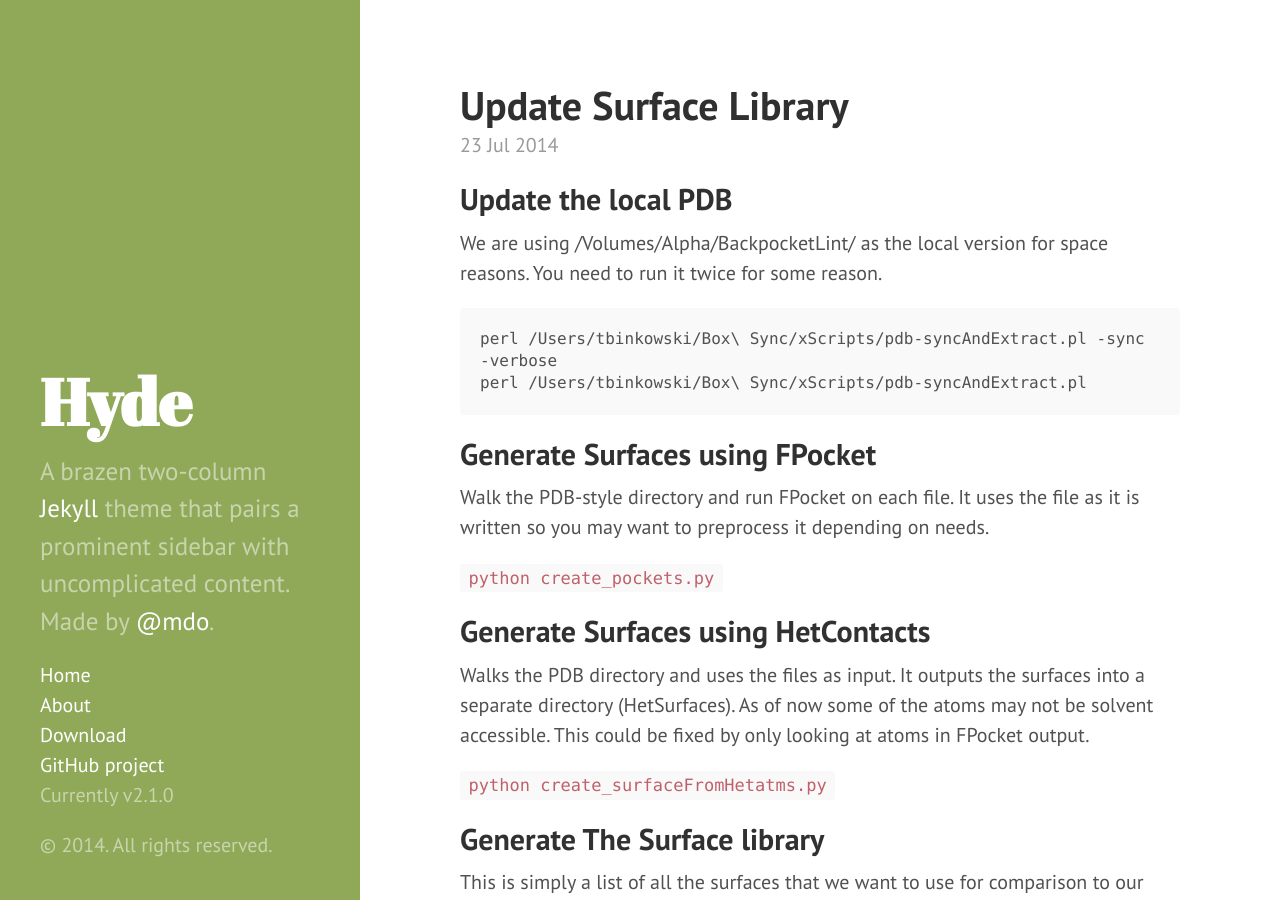
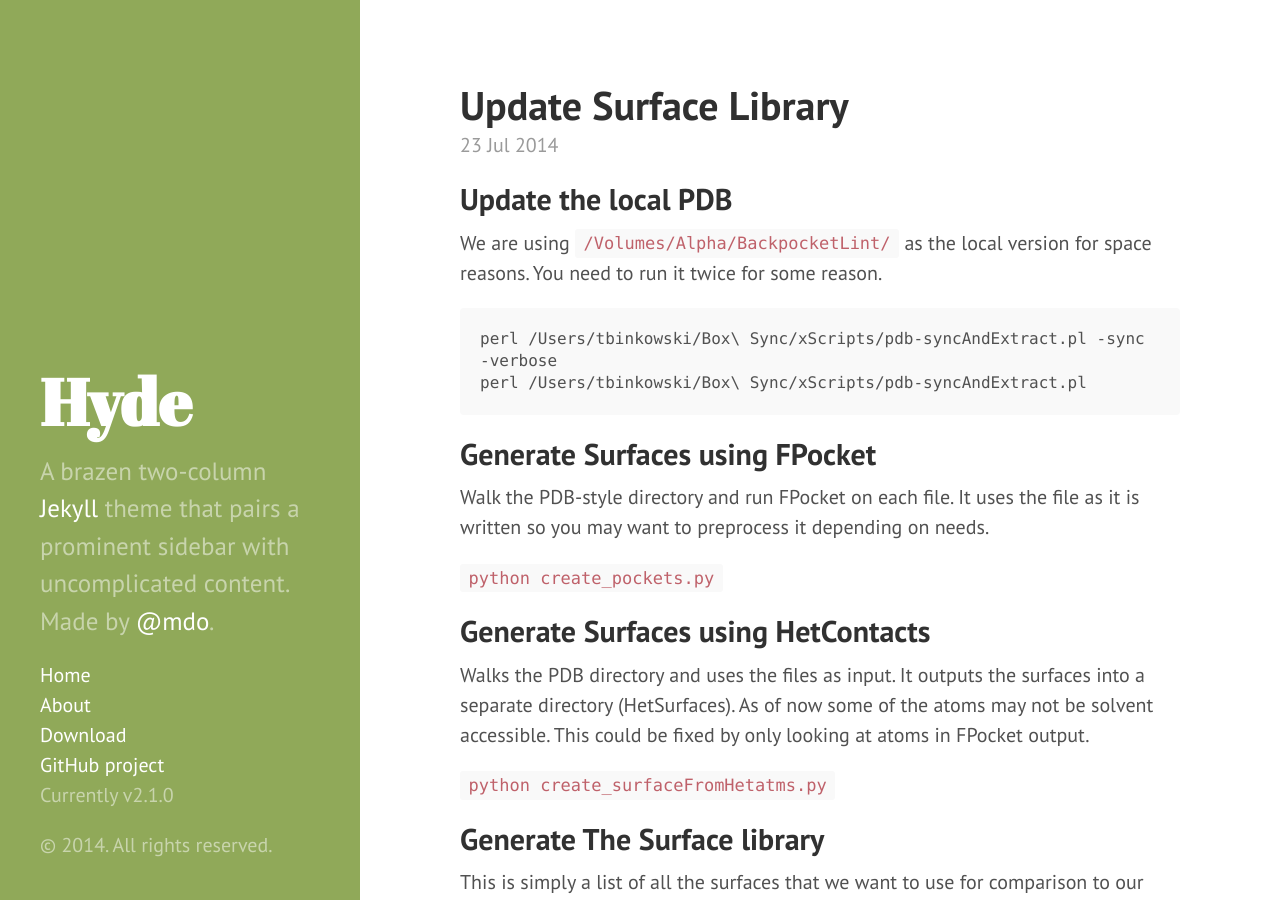
Before and after one commit to tabinks/frankenzyme.com, a Jekyll site: the page built from _posts/2014-07-23-update-surface-library.md, in a window 1280 px wide and 900 px high. Built offline with Jekyll 4.4.1, drawn with Linux system fonts in a browser that asks for light colours; Markdown is read by kramdown in place of the engine named in the settings.

Commit message:
Update 2014-07-23-update-surface-library.md

````diff
--- a/_posts/2014-07-23-update-surface-library.md
+++ b/_posts/2014-07-23-update-surface-library.md
@@ -4,7 +4,7 @@ title: Update Surface Library
 ---
 
 ## Update the local PDB
-We are using /Volumes/Alpha/BackpocketLint/ as the local version for space reasons.
+We are using `/Volumes/Alpha/BackpocketLint/` as the local version for space reasons.
 You need to run it twice for some reason.
 
 ```
````
